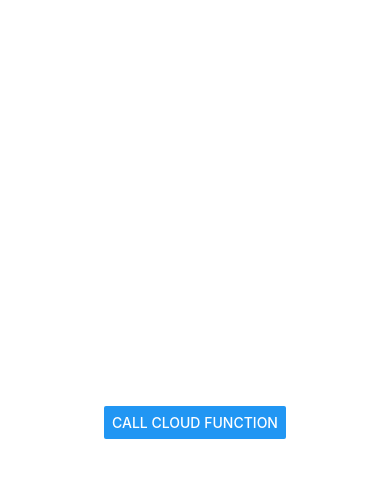
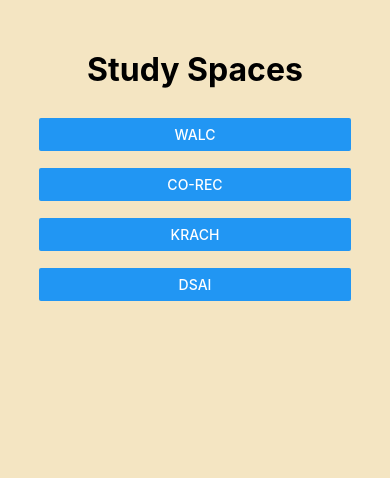
Before and after one commit to agheyi/StudyScout, a React Native app: screen / in a window 390 px wide. Both pictures are taken after a click on the button "CALL CLOUD FUNCTION". Shown: the top 478 px of the page. Built offline with nearby package versions, Linux system fonts and the light colour scheme; no server answers.

Commit message:
hopefully it works

```diff
--- a/App.js
+++ b/App.js
@@ -1,25 +1,34 @@
-import React from 'react';
-import { StyleSheet, Button } from 'react-native';
-import {
-  SafeAreaProvider,
-  SafeAreaView,
-} from 'react-native-safe-area-context';
+import React, { useState } from 'react';
+import { StyleSheet, Text, Button, View } from 'react-native';
 
-// Import your Firebase config and the necessary functions
-import { functions } from './firebaseConfig.js';
-import { httpsCallable } from 'firebase/functions';
+// These imports are for Firebase and are now included in this single file.
+import { initializeApp, getApps, getApp } from "firebase/app";
+import { getFunctions, httpsCallable } from "firebase/functions";
+
+// The Firebase configuration is now set with empty strings
+// The app will run, but the Firebase calls will not work until you
+// replace these with your actual project credentials.
+const firebaseConfig = {
+  apiKey: "",
+  authDomain: "",
+  projectId: "",
+  storageBucket: "",
+  messagingSenderId: "",
+  appId: ""
+};
+
+// Initialize Firebase only if it hasn't been initialized yet
+const app = getApps().length === 0 ? initializeApp(firebaseConfig) : getApp();
+const functions = getFunctions(app);
 
 export default function App() {
-  // --- Define your function here, inside App() but before return ---
+  // Use state to manage which "page" is currently displayed
+  const [currentPage, setCurrentPage] = useState('callFunction');
+
   const callMyFunction = () => {
     console.log("Button pressed!");
-
     const updateUserLocation = httpsCallable(functions, 'updateUserLocation');
-
-  // 1. Create an object with the location data
-  const userLocation = { latitude: 40.4237, longitude: -86.9212 }; // Using Purdue's coordinates for the test
-
-  // 2. IMPORTANT: Pass the 'userLocation' object when you call the function
+    const userLocation = { latitude: 40.4237, longitude: -86.9212 };
     updateUserLocation(userLocation)
       .then((result) => {
         console.log("SUCCESS: The function returned:", result.data);
@@ -27,26 +36,75 @@ export default function App() {
       .catch((error) => {
         console.error("ERROR calling function:", error);
       });
+    // After calling the function, change the page to the study spaces screen
+    setCurrentPage('studySpaces');
   };
 
-  // --- The return statement renders your UI ---
-  return (
-    <SafeAreaProvider>
-      <SafeAreaView style={styles.container}>
+  // This function renders the first screen
+  const renderCallFunctionPage = () => (
+    <View style={styles.initialContainer}>
       <Button
         title="Call Cloud Function"
-          onPress={callMyFunction} // Link the button's press to your function
+        onPress={callMyFunction}
       />
-      </SafeAreaView>
-    </SafeAreaProvider>
+    </View>
   );
+
+  // This function renders the second screen with the study spaces
+  const renderStudySpacesPage = () => (
+    <View style={styles.studySpacesContainer}>
+      <Text style={styles.heading}>Study Spaces</Text>
+      <View style={styles.buttonContainer}>
+        <Button
+          title="WALC"
+          onPress={() => console.log("WALC button clicked!")}
+        />
+        <Button
+          title="Co-Rec"
+          onPress={() => console.log("Co-Rec button clicked (not yet functional).")}
+        />
+        <Button
+          title="Krach"
+          onPress={() => console.log("Krach button clicked (not yet functional).")}
+        />
+        <Button
+          title="DSAI"
+          onPress={() => console.log("DSAI button clicked (not yet functional).")}
+        />
+      </View>
+    </View>
+  );
+
+  // Conditional rendering to display the correct page
+  if (currentPage === 'callFunction') {
+    return renderCallFunctionPage();
+  } else if (currentPage === 'studySpaces') {
+    return renderStudySpacesPage();
+  }
 }
 
-// --- Your styles go at the bottom ---
 const styles = StyleSheet.create({
-  container: {
+  initialContainer: {
     flex: 1,
     justifyContent: 'center',
     alignItems: 'center',
   },
+  studySpacesContainer: {
+    flex: 1,
+    paddingTop: 50,
+    justifyContent: 'flex-start',
+    alignItems: 'center',
+    backgroundColor: '#f4e5c2',
+  },
+  heading: {
+    fontSize: 32,
+    fontWeight: 'bold',
+    color: '#000',
+    marginBottom: 20,
+  },
+  buttonContainer: {
+    width: '80%',
+    justifyContent: 'space-around',
+    height: 200,
+  },
 });
```
Also changed, not shown: 1 other file (tests, documents, lock files or other folders). Lines whose indentation alone changed are shown as unchanged.
